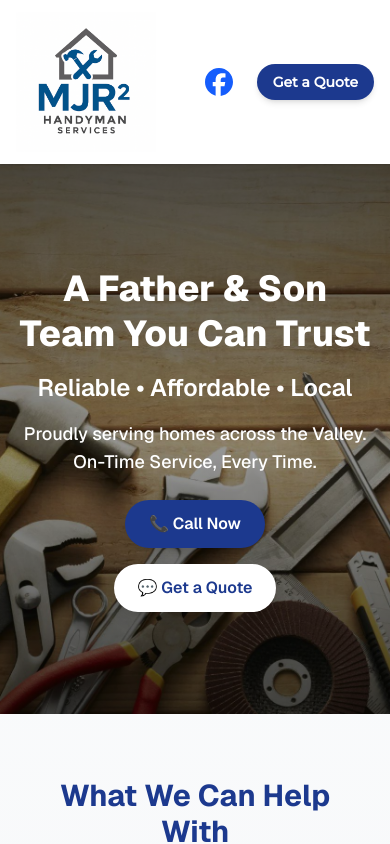
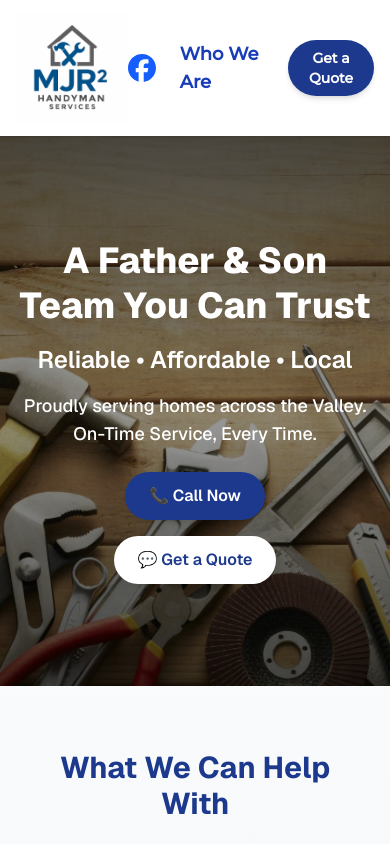
Before and after one commit to Michael-Riordan/mjr-handyman, a Next.js app: page / in a window 390 px wide. Shown: the top 844 px of the page. Built offline with nearby package versions, Linux system fonts and the light colour scheme.

Commit message:
add back who we are

```diff
--- a/src/app/components/Nav.tsx
+++ b/src/app/components/Nav.tsx
@@ -58,7 +58,7 @@
           </a>
 
           {/* Menu Links */}
-          <ul className="hidden md:flex space-x-6">
+          <ul className="md:flex space-x-6">
             <li>
               <Link
                 href="/who-we-are"
```
